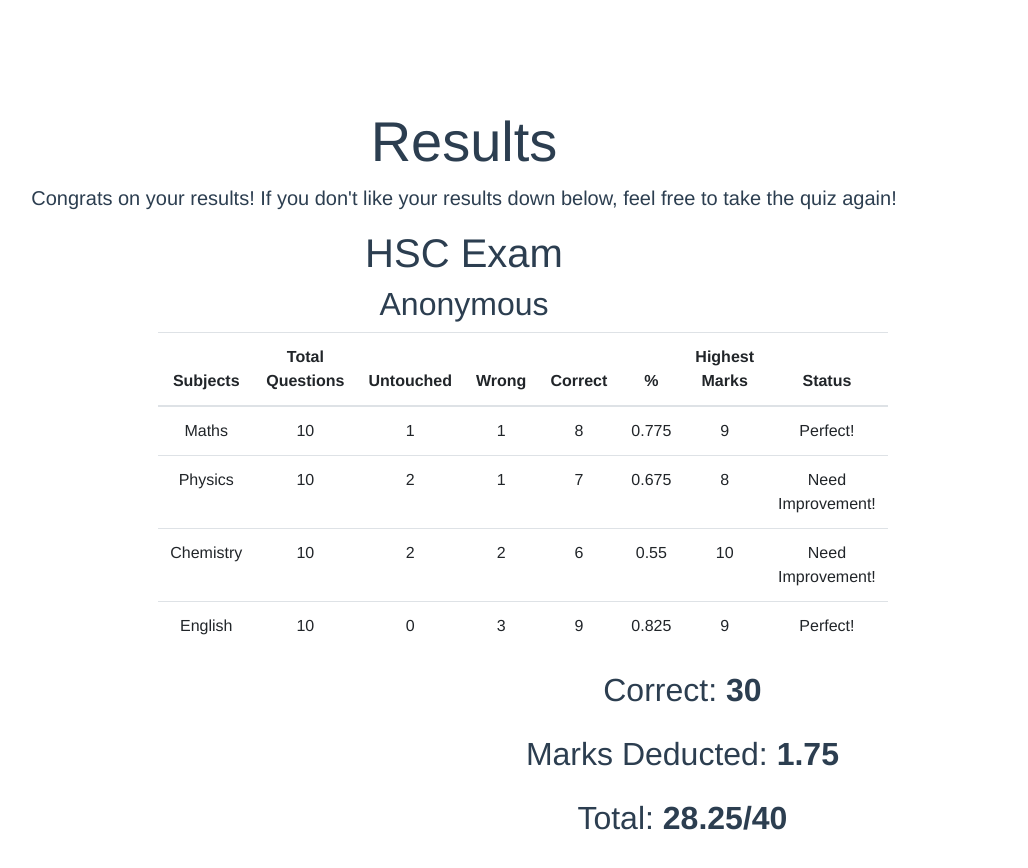
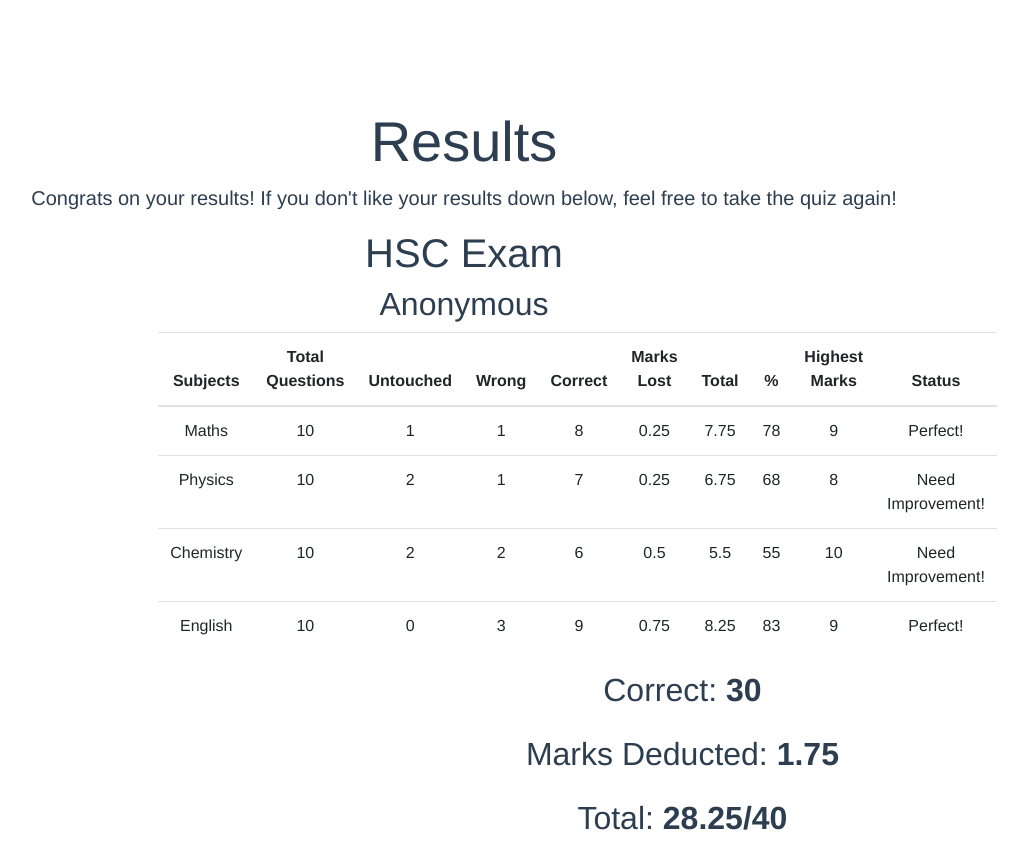
Before and after one commit to zunaid321/Vuejs_assignment_part_2, a Vue app: page / in a window 1280 px wide. Shown: the top 868 px of the page, without its empty margins (176-1204 px from the left). Built offline with nearby package versions, Linux system fonts and the light colour scheme.

Commit message:
Added Marks Lost & Total For Each Subject

```diff
--- a/src/components/Results.vue
+++ b/src/components/Results.vue
@@ -91,12 +91,24 @@ computed: {
 };
 //calculating percentage
 marks.forEach(element => {
-   element["%"] = (element.Correct - element.Wrong * 0.25) / element["Total Questions"]
+   element["%"] = Math.round(((element.Correct - element.Wrong * 0.25) / element["Total Questions"])*100)
 })
+
+//calculating marks lost
+marks.forEach(element => {
+   element["Marks Lost"] = element.Wrong * 0.25
+})
+
+//calculating total for each subject
+marks.forEach(element => {
+   element["Total"] = element.Correct - (element.Wrong * 0.25)
+})
+
+
 //status
 if(marks){
       marks.forEach(element => {
-         if (element["%"] < 0.7) {
+         if (element["%"] < 70) {
            element["Status"] = "Need Improvement!"
          }
          else
--- a/src/components/json/data.json
+++ b/src/components/json/data.json
@@ -5,6 +5,8 @@
         "Untouched": "1",
         "Wrong": "1",
         "Correct": "8",
+        "Marks Lost": "",
+        "Total": "",
         "%": "0",
         "Highest Marks": "9",
         "Status": ""
@@ -15,6 +17,8 @@
         "Untouched": "2",
         "Wrong": "1",
         "Correct": "7",
+        "Marks Lost": "",
+        "Total": "",
         "%": "0",
         "Highest Marks": "8",
         "Status": ""
@@ -25,6 +29,8 @@
         "Untouched": "2",
         "Wrong": "2",
         "Correct": "6",
+        "Marks Lost": "",
+        "Total": "",
         "%": "0",
         "Highest Marks": "10",
         "Status": ""
@@ -35,6 +41,8 @@
         "Untouched": "0",
         "Wrong": "3",
         "Correct": "9",
+        "Marks Lost": "",
+        "Total": "",
         "%": "0",
         "Highest Marks": "9",
         "Status": ""
```
